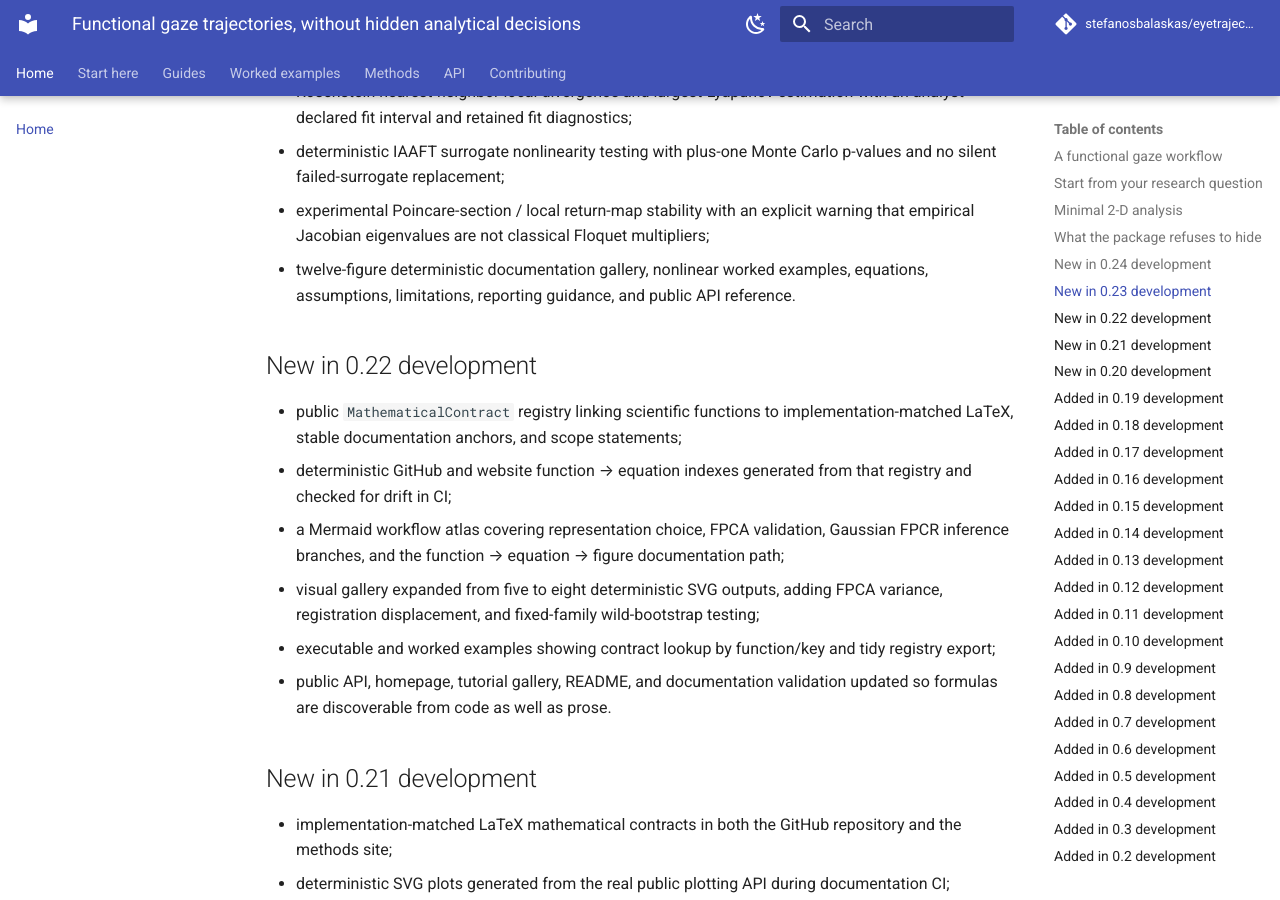
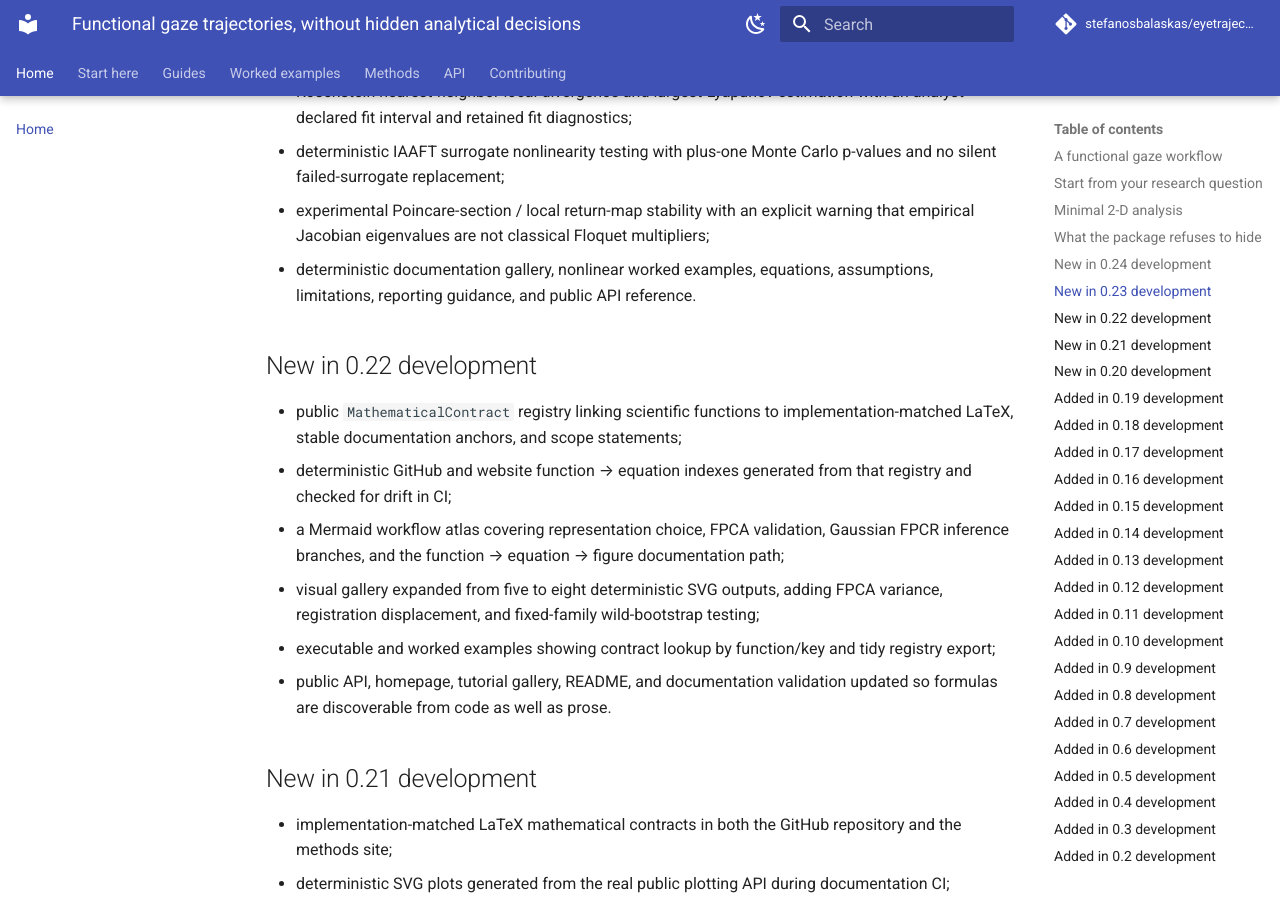
Before and after one commit to stefanosbalaskas/eyetrajectoriespy, an MkDocs documentation site: the page built from docs/index.md, in a window 1280 px wide and 900 px high, scrolled down 7460 px. Built offline with MkDocs 1.6.1 and Material for MkDocs 9.7.7, drawn with Linux system fonts in a browser that asks for light colours; comment, search, counter and statistics services are not loaded.

Commit message:
Refresh joint recurrence site wording

```diff
--- a/docs/index.md
+++ b/docs/index.md
@@ -271,7 +271,7 @@ The package is designed around the principle that **the path to an FPC score is
 - Rosenstein nearest-neighbor local divergence and largest-Lyapunov estimation with an analyst-declared fit interval and retained fit diagnostics;
 - deterministic IAAFT surrogate nonlinearity testing with plus-one Monte Carlo p-values and no silent failed-surrogate replacement;
 - experimental Poincare-section / local return-map stability with an explicit warning that empirical Jacobian eigenvalues are not classical Floquet multipliers;
-- twelve-figure deterministic documentation gallery, nonlinear worked examples, equations, assumptions, limitations, reporting guidance, and public API reference.
+- deterministic documentation gallery, nonlinear worked examples, equations, assumptions, limitations, reporting guidance, and public API reference.
 
 ## New in 0.22 development
 
```
